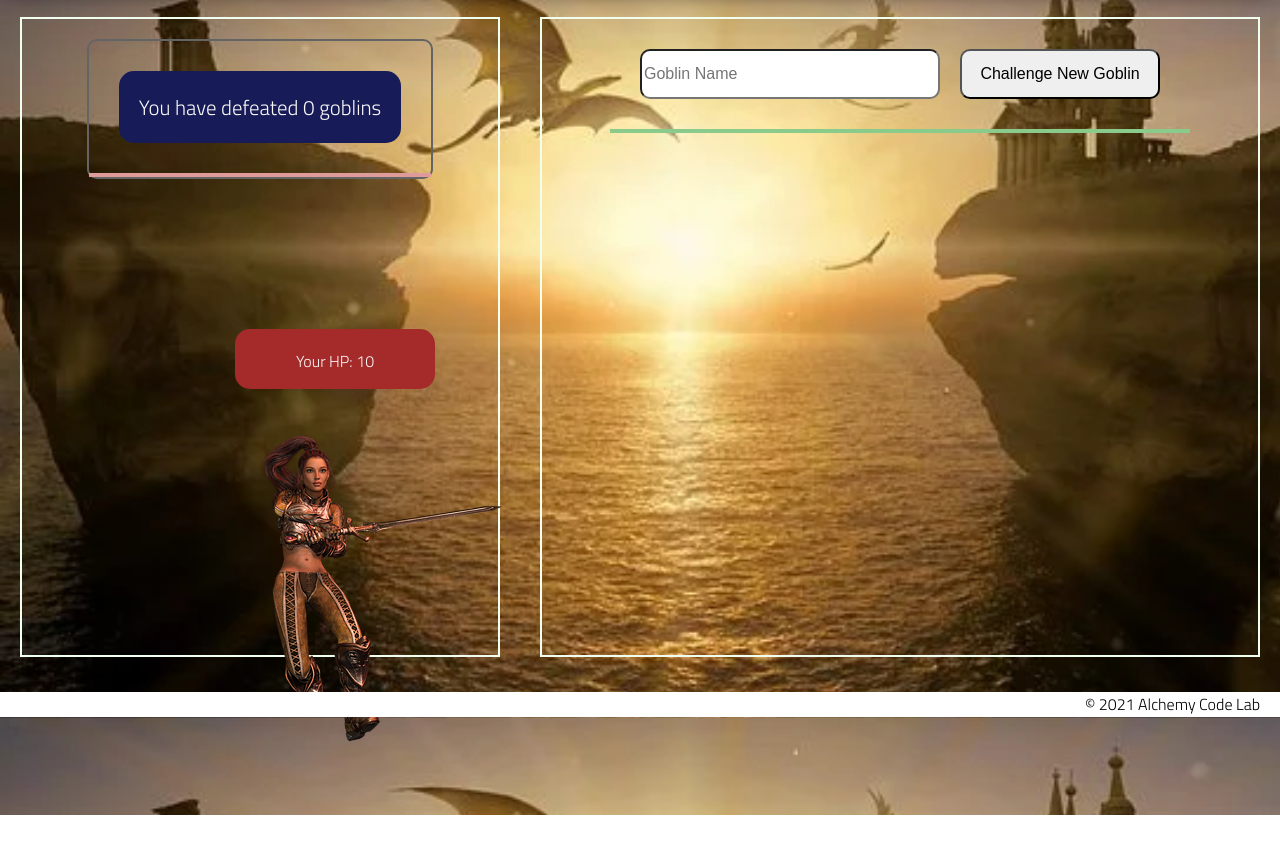
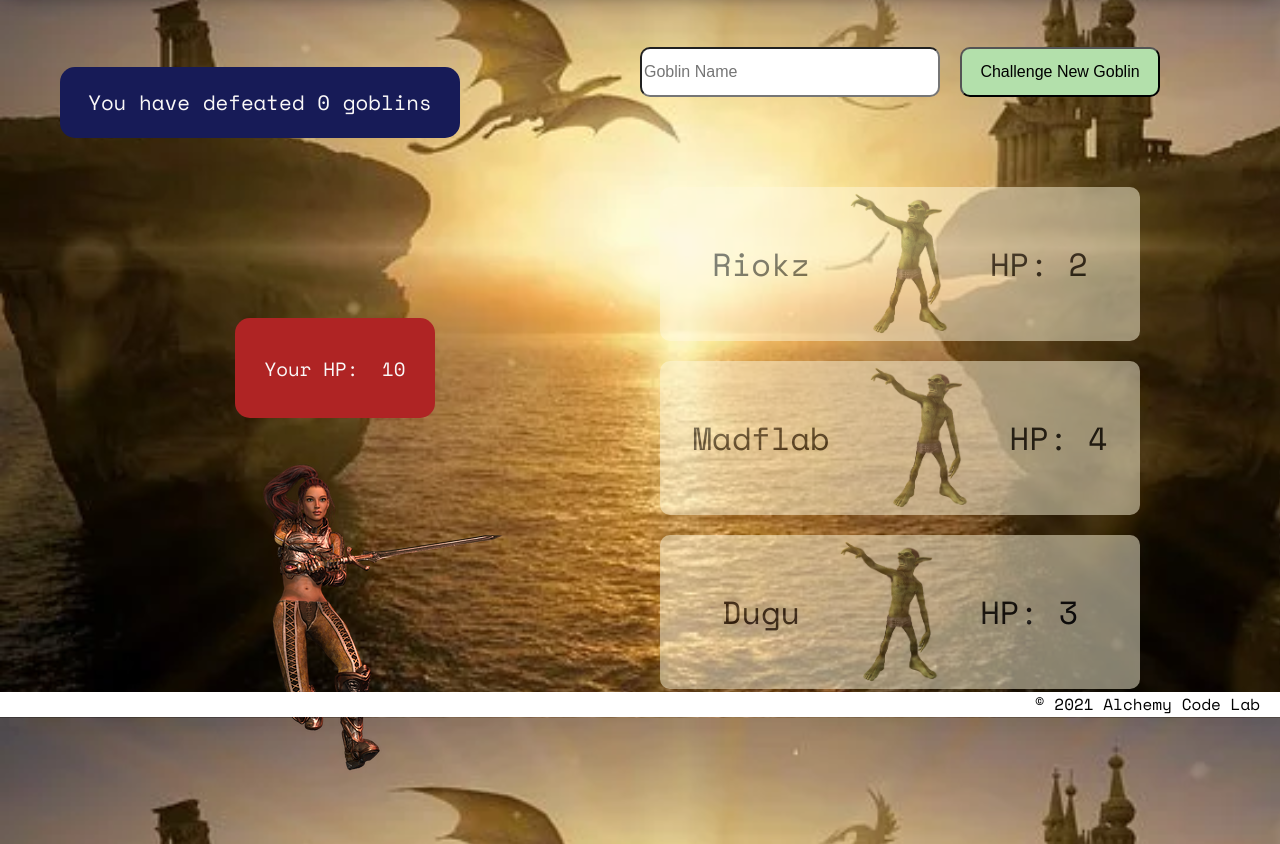
Before and after one commit to alicehsing/goblin-fighter, a plain HTML site: page index.html in a window 1280 px wide. Shown: the part 83-927 px from the top of the page. Before the commit the page ends 898 px from the top, so only its background shows below. Drawn offline with nearby package versions, Linux system fonts and the light colour scheme.

Commit message:
update app.js with state, eventlisteners and displayGoblins() codes

```diff
--- a/app.js
+++ b/app.js
@@ -1,8 +1,87 @@
+import { renderGoblin } from './render-utils.js';
+
 // import functions and grab DOM elements
+const defeatedNUmberEl = document.querySelector('#defeated-number');
+// const defeatedListEl = document.querySelector('.defeated-list');
+const playerHPEl = document.querySelector('#player-hp');
+const playerImgEl = document.querySelector('#player-img');
+const form = document.querySelector('form');
+const goblinListEl = document.querySelector('.goblin-list');
 
 // let state
+let defeatedGoblinsCount = 0;
+let playerHP = 10;
+const goblins = [
+    { name: 'Riokz', hp: 2 },
+    { name: 'Madflab', hp: 4 },
+    { name: 'Dugu', hp: 3 }
+];
 
 // set event listeners
-  // get user input
-  // use user input to update state
-  // update DOM to reflect the new state
+// New goblin form
+// On Submit . . .
+//User has supplied a name and submitted the form
+form.addEventListener('submit', (e) => {
+    e.preventDefault();
+
+    const data = new FormData(form);
+    // make a new goblin with user input
+    const goblinName = data.get('goblin-name');
+    // Make a new goblin object with that user input
+    const newGoblin = {
+        name: goblinName,
+        HP: Math.ceil(Math.random() * 4)
+    };
+    // - Add that object to the array of goblins in state
+    goblins.push(newGoblin);
+
+    displayGoblins();
+});
+
+function displayGoblins() {
+   //"update a list"
+    // clear out the list DOM
+    goblinListEl.textContent = '';
+    // loop through the goblins
+    for (let goblin of goblins) {
+      // render a new goblin DOM element for each item
+        const eachGoblinEl = renderGoblin(goblin);
+        // make each goblin element clickable if it has an hp > 0
+        if (goblin.hp > 0) {
+            eachGoblinEl.addEventListener('click', () => {
+            //possibly decrement this goblin's HP
+                if (Math.random() < 0.33) {
+                    goblin.hp--;
+                    alert('You hit ' + goblin.name + '!');
+                } else {
+                    alert('You missed ' + goblin.name + '!');
+                }
+              //possibly decrement player HP
+                if (Math.random() < 0.5) {
+                    playerHP--;
+                    alert(goblin.name + ' hit you' + '!');
+                } else {
+                    alert(goblin.name + ' failed to hit you' + '!');
+                }
+              //possibly increment defeatedGoblins
+                if (goblin.hp === 0) {
+                    defeatedGoblinsCount++;
+                }
+
+                if (playerHP === 0) {
+                    alert('Game Over' + ' You lose' + '!');
+                    playerImgEl.classList.add('game-over');
+                }
+                // update the DOM with new goblin, player, and defeated goblin state.
+                playerHPEl.textContent = playerHP;
+                defeatedNUmberEl.textContent = defeatedGoblinsCount;
+                displayGoblins();
+            });
+        }
+
+        // append the
+        goblinListEl.append(eachGoblinEl);
+    }
+}
+
+displayGoblins();
--- a/index.html
+++ b/index.html
@@ -6,6 +6,9 @@
     <meta name="viewport" content="width=device-width, initial-scale=1.0">
     <meta http-equiv="X-UA-Compatible" content="ie=edge">
     <link href="https://fonts.googleapis.com/css2?family=Titillium+Web:wght@300&display=swap" rel="stylesheet">
+    <link rel="preconnect" href="https://fonts.googleapis.com">
+    <link rel="preconnect" href="https://fonts.gstatic.com" crossorigin>
+    <link href="https://fonts.googleapis.com/css2?family=Bebas+Neue&family=Pacifico&family=Space+Mono&display=swap" rel="stylesheet">
     <link rel="stylesheet" href="./styles/reset.css">
     <link rel="stylesheet" href="./styles/style.css">
     <link rel="stylesheet" href="./styles/home.css">
@@ -19,16 +22,16 @@
         </div>
     </header>
     <main>
-        <div class="adventurer-stats">
+        <div class="player-stats">
             <div class="defeated-goblins">
                 <p>You have defeated <span id="defeated-number">0</span> goblins</p>
                 <div class="defeated-list">
 
                 </div>
             </div>
-            <div class="adventurer">
-                <p>Your HP: <span id="adventurer-hp">10</span></p>
-                <img src="./assets/warrior.webp">
+            <div class="player">
+                <p>Your HP: &nbsp <span id="player-hp"> 10</span></p>
+                <img id="player-img" src="./assets/warrior.webp">
             </div>
         </div>
         <div class="goblin-stats">
@@ -37,7 +40,7 @@
                     <input name="goblin-name" placeholder="Goblin Name">
                     <button>Challenge New Goblin</button>
                 </form>
-                <div class="goblins">
+                <div class="goblin-list">
 
                 </div>
             </div>
--- /dev/null
+++ b/render-utils.js
@@ -0,0 +1,27 @@
+export function renderGoblin(goblinData) {
+    const goblinEl = document.createElement('div');
+    // const faceEl = document.createElement('p');
+    const faceEl = document.createElement('img');
+    const nameEl = document.createElement('p');
+    const hpEl = document.createElement('p');
+
+    goblinEl.classList.add('goblin');
+    faceEl.classList.add('goblin-img');
+
+    nameEl.textContent = goblinData.name;
+    // hpEl.textContent = `HP: ${goblinData.hp}`;
+    hpEl.textContent = `HP: ${goblinData.hp < 0 ? 0 : goblinData.hp}`;
+    faceEl.src = '../assets/goblin.webp';
+
+     //render defeated goblins
+    if (goblinData.hp === 0) {
+        goblinEl.classList.add('dead');
+        alert('You have killed a goblin!');
+    }
+    // hpEl.textContent = `HP: ${goblinData.hp < 0 ? 0 : goblinData.hp}`;
+    // faceEl.textContent = goblinData.hp > 0 ? '👹' : '💀';
+
+      // append that element to the HTML
+    goblinEl.append(nameEl, faceEl, hpEl);
+    return goblinEl;
+}
--- a/styles/style.css
+++ b/styles/style.css
@@ -27,7 +27,8 @@ body {
     --gutter: 30px;
     --footer-height: 25px;
 
-    font-family: 'Titillium Web', sans-serif;
+    /* font-family: 'Titillium Web', sans-serif; */
+    font-family: 'Space Mono', monospace;
     background-color: var(--color2);
     background-image: url(../assets/fight-scene.webp);
     background-size: cover;
@@ -60,7 +61,6 @@ header {
     box-shadow: var(--shadow);
 }
 
-
 h2 {
     font-size: 1.8rem;
     font-weight: bold;
@@ -89,8 +89,8 @@ footer {
     box-shadow: var(--shadow);
 }
 
-.adventurer-stats {
-    border: solid 2px honeydew;
+.player-stats {
+    /* border: solid 2px honeydew; */
     display: flex;
     flex-direction: column;
     justify-content: space-between;
@@ -100,25 +100,30 @@ footer {
     margin: 20px;
 }
 
-.adventurer p {
-    background-color: brown;
+.player p {
+    background-color: rgb(175, 36, 36);
     color: rgb(250, 248, 248);
     border-radius: 15px;
     padding: 20px;
     text-align: center;
     margin-left: 180px;
-    height: 60px;
+    height: 100px;
     width: 200px;
+    display: flex;
+    align-items: center;
+    justify-content: center;
+    font-size: larger;
+    font-family: 'Space Mono', monospace;
 }
 
-.adventurer img{
+.player img{
     position: relative;
     left: 200px;
     margin-bottom: 50px;
 
 }
 .defeated-goblins {
-    border: solid 2px rgb(100, 100, 100);
+    /* border: solid 2px rgb(100, 100, 100); */
     border-radius: 10px;
     margin-top: 20px;
     margin-bottom: 120px;
@@ -130,14 +135,13 @@ footer {
     background-color: rgb(23, 27, 87);
     padding: 20px;
     border-radius: 15px;
+    width: 400px;
+    text-align: center;
 
-}
-.defeated-list {
-    border: solid 2px rgb(223, 154, 154);
 }
 
 .goblin-stats {
-    border: solid 2px honeydew;
+    /* border: solid 2px honeydew; */
     display: flex;
     flex-direction: column;
     justify-content: flex-start;
@@ -152,10 +156,9 @@ form {
     display: flex;
 }
 
-.goblin{
-    border: solid 3px #a082a7;
+form button {
+    background-color:rgb(179, 224, 171);
 }
-
 .goblin-stats input, .goblin-stats button {
     margin-top: 40px;
     height: 50px;
@@ -176,3 +179,39 @@ form {
 .goblins {
     border: solid 2px rgb(138, 202, 138);
 }
+
+.goblin-list {
+    margin-top: 50px;
+    display: flex;
+    flex-direction: column;
+    justify-content: center;
+    align-items: center;
+}
+
+.goblin-img {
+    width: 120px;
+}
+
+.goblin {
+    cursor: pointer;
+    /* border: solid 3px #a082a7; */
+    border-radius: 10px;
+    margin: 10px;
+    font-size: 2rem;
+    display: flex;
+    flex-direction: row;
+    justify-content: center;
+    align-items: center;
+    color: rgb(3, 9, 21);
+    background-color: cornsilk;
+    opacity: 0.5;
+    width:480px;
+}
+
+.dead {
+    cursor: default;
+}
+
+.game-over {
+    transform: rotate(90deg);
+}
```
Also changed, not shown: 1 other file.
